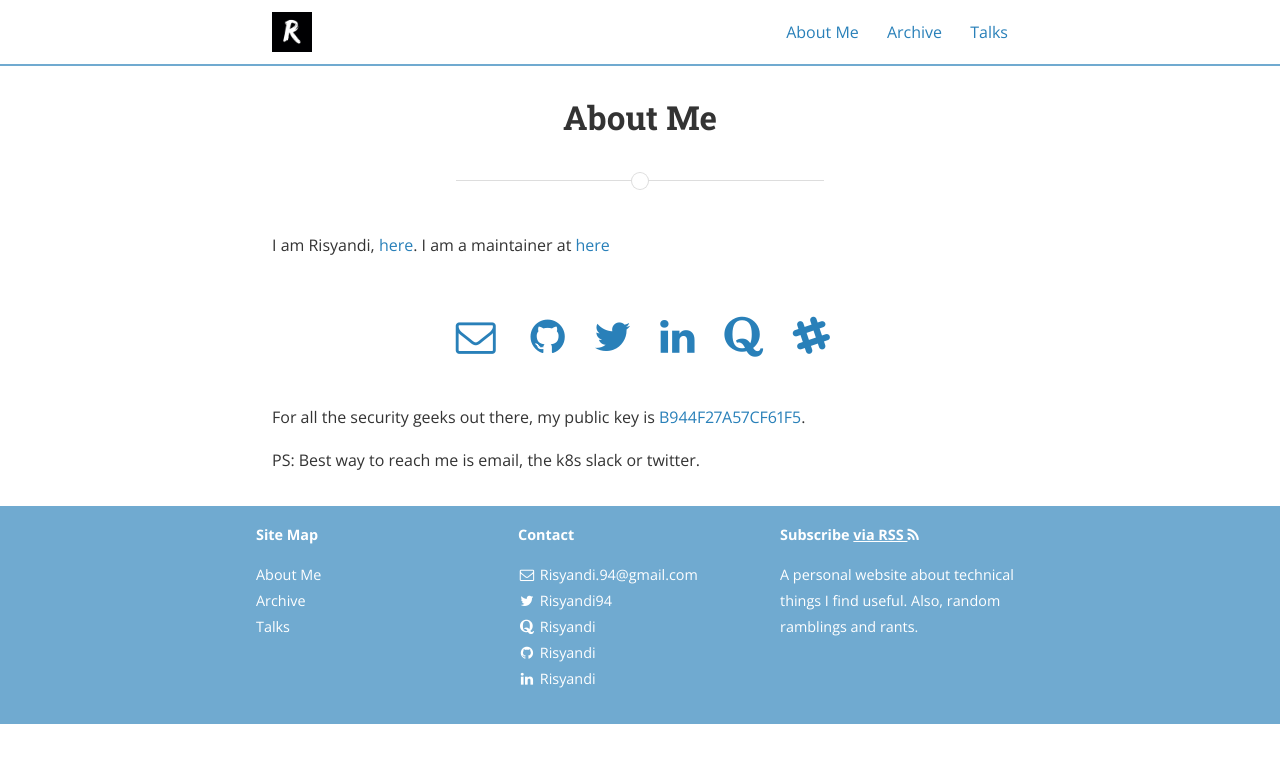
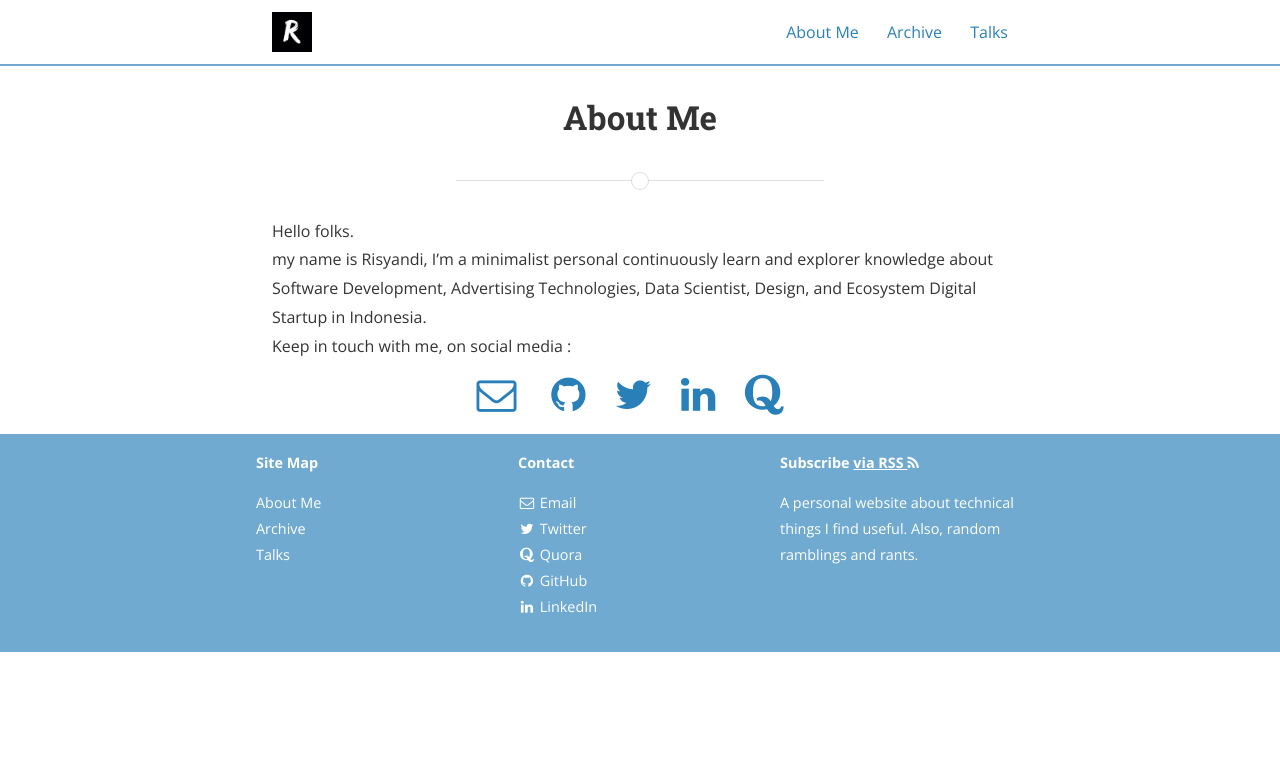
Before and after one commit to Risyandi/blogs, a Jekyll site: the page built from about.md, in a window 1280 px wide. Shown: the top 763 px of the page. Built offline with Jekyll 4.4.1, drawn with Linux system fonts in a browser that asks for light colours; nearby versions of some CDN libraries; comment, search, counter and statistics services are not loaded; a style sheet for code colours, icons or effects is not loaded.

Commit message:
modified footer

```diff
--- a/_includes/footer.html
+++ b/_includes/footer.html
@@ -20,7 +20,7 @@
         <li>
           <a href="mailto:{{ site.email }}">
             <i class="fa fa-envelope-o"></i>
-            <span class="username">{{ site.email }}</span>
+            <span class="username">Email</span>
           </a>
         </li>
 
@@ -29,7 +29,7 @@
         <li>
           <a href="{{ social.url }}" title="{{ social.desc }}" target="_blank">
             <i class="fa fa-{{ social.icon }}"></i>
-              <span class="username">{% if social.username %}{{ social.username }}{% else %}{{ social.name }}{% endif %}</span>
+            <span class="username">{% if social.name %}{{ social.name }}{% else %}{{ social.name }}{% endif %}</span>
           </a>
         </li>
         {% endif %}
@@ -39,7 +39,8 @@
     </div>
 
     <div class="site-signature">
-      <p class="rss-subscribe text"><strong>Subscribe <a href="{{ "/feed.xml" | prepend: site.baseurl }}">via RSS <i class="fa fa-rss"></i></a></strong></p>
+      <p class="rss-subscribe text"><strong>Subscribe <a href="{{ "/feed.xml" | prepend: site.baseurl }}">via RSS <i
+              class="fa fa-rss"></i></a></strong></p>
       <p class="text">{{ site.description }}</p>
     </div>
 
@@ -54,7 +55,7 @@
 <script id="dsq-count-scr" src="//risyandi.disqus.com/count.js" async></script>
 <script>
 
-$(document).ready(function() {
+  $(document).ready(function () {
 
     // Syntax highlighting
     hljs.initHighlightingOnLoad();
@@ -62,17 +63,17 @@ $(document).ready(function() {
     // Header
     var menuToggle = $('#js-mobile-menu').unbind();
     $('#js-navigation-menu').removeClass("show");
-  menuToggle.on('click', function(e) {
+    menuToggle.on('click', function (e) {
       e.preventDefault();
-    $('#js-navigation-menu').slideToggle(function(){
-      if($('#js-navigation-menu').is(':hidden')) {
+      $('#js-navigation-menu').slideToggle(function () {
+        if ($('#js-navigation-menu').is(':hidden')) {
           $('#js-navigation-menu').removeAttr('style');
         }
       });
     });
 
     //Make sure all the post's links open in a new tab
-  jQuery('.post-content a, .post-excerpt a').not('.footnote, .reversefootnote').attr ('target', '_blank');
+    jQuery('.post-content a, .post-excerpt a').not('.footnote, .reversefootnote').attr('target', '_blank');
 
   });
 
@@ -81,10 +82,12 @@ $(document).ready(function() {
 {% if site.ga_tracking_id and site.github %}
 <!-- Google Analytics -->
 <script>
-  (function(i,s,o,g,r,a,m){i['GoogleAnalyticsObject']=r;i[r]=i[r]||function(){
-  (i[r].q=i[r].q||[]).push(arguments)},i[r].l=1*new Date();a=s.createElement(o),
-  m=s.getElementsByTagName(o)[0];a.async=1;a.src=g;m.parentNode.insertBefore(a,m)
-  })(window,document,'script','//www.google-analytics.com/analytics.js','ga');
+  (function (i, s, o, g, r, a, m) {
+  i['GoogleAnalyticsObject'] = r; i[r] = i[r] || function () {
+    (i[r].q = i[r].q || []).push(arguments)
+  }, i[r].l = 1 * new Date(); a = s.createElement(o),
+    m = s.getElementsByTagName(o)[0]; a.async = 1; a.src = g; m.parentNode.insertBefore(a, m)
+  })(window, document, 'script', '//www.google-analytics.com/analytics.js', 'ga');
   ga('create', '{{ site.ga_tracking_id }}', 'auto');
   ga('send', 'pageview', {
     'page': '{{ page.url }}',
--- a/about.md
+++ b/about.md
@@ -1,34 +1,23 @@
 ---
 layout: page
 title: About Me
-description: Risyandi is an introvert passionate about software development.
+description: Risyandi an minimalist personal, tech enthusiast, and a digital nomads from indonesia
 permalink: /about/
 ---
 <br>
-
-
-I am Risyandi,  [here](https://link).
-I am a maintainer at [here](https://link)
-
+Hello folks. <br>
+my name is Risyandi, I'm a minimalist personal continuously learn and explorer knowledge about Software Development, Advertising Technologies, Data Scientist, Design, and Ecosystem Digital Startup in Indonesia.
 <br>
-
+Keep in touch with me, on social media :
 <div align="center">
-
-<a href="mailto:Risyandi.94@gmail.com"><i class="fa fa-envelope-o fa-fw" aria-hidden="true" style="font-size:40px;color:#2980b9"></i></a>
-&nbsp; &nbsp; &nbsp;
-<a href="https://github.com/Risyandi"><i class="fa fa-github" aria-hidden="true" style="font-size:40px;color:#2980b9"></i></a>
-&nbsp; &nbsp; &nbsp;
-<a href="https://twitter.com/risyandi_94"><i class="fa fa-twitter" aria-hidden="true" style="font-size:40px;color:#2980b9"></i></a>
-&nbsp; &nbsp; &nbsp;
-<a href="https://www.linkedin.com/id/risyandi/"><i class="fa fa-linkedin" aria-hidden="true" style="font-size:40px;color:#2980b9"></i></a>
-&nbsp; &nbsp; &nbsp;
-<a href="https://www.quora.com/profile/Risyandi"><i class="fa fa-quora" aria-hidden="true" style="font-size:40px;color:#2980b9"></i></a>
-&nbsp; &nbsp; &nbsp;
-<a href="https://kubernetes.slack.com/team/nikhita"><i class="fa fa-slack" aria-hidden="true" style="font-size:40px;color:#2980b9"></i></a>
+    <a href="mailto:Risyandi.94@gmail.com"><i class="fa fa-envelope-o fa-fw" aria-hidden="true" style="font-size:40px;color:#2980b9"></i></a>
+    &nbsp; &nbsp; &nbsp;
+    <a href="https://github.com/Risyandi"><i class="fa fa-github" aria-hidden="true" style="font-size:40px;color:#2980b9"></i></a>
+    &nbsp; &nbsp; &nbsp;
+    <a href="https://twitter.com/Risyandi94"><i class="fa fa-twitter" aria-hidden="true" style="font-size:40px;color:#2980b9"></i></a>
+    &nbsp; &nbsp; &nbsp;
+    <a href="https://www.linkedin.com/id/risyandi/"><i class="fa fa-linkedin" aria-hidden="true" style="font-size:40px;color:#2980b9"></i></a>
+    &nbsp; &nbsp; &nbsp;
+    <a href="https://www.quora.com/profile/Risyandi"><i class="fa fa-quora" aria-hidden="true" style="font-size:40px;color:#2980b9"></i></a>
+    &nbsp; &nbsp; &nbsp;
 </div>
-
-<br>
-
-For all the security geeks out there, my public key is [B944F27A57CF61F5](https://keybase.io/nikhita).
-
-PS: Best way to reach me is email, the k8s slack or twitter.
--- a/index.html
+++ b/index.html
@@ -23,7 +23,7 @@ layout: default
       <p>{{ post.content | strip_html | truncatewords: 50 }}</p>
     </section>
     <section class="post-meta">
-      <div class="post-date">{{ post.date | date: "%B %-d, %Y" }}</div>
+      <div class="post-date">{{ post.date | date: "%B %-d, %Y" }} - {{page.author}}</div>
       <div class="post-categories">
       {% if post.categories.size > 0 %}in {% for cat in post.categories %}
         {% if site.jekyll-archives %}
```
Lines whose indentation alone changed are shown as unchanged.
